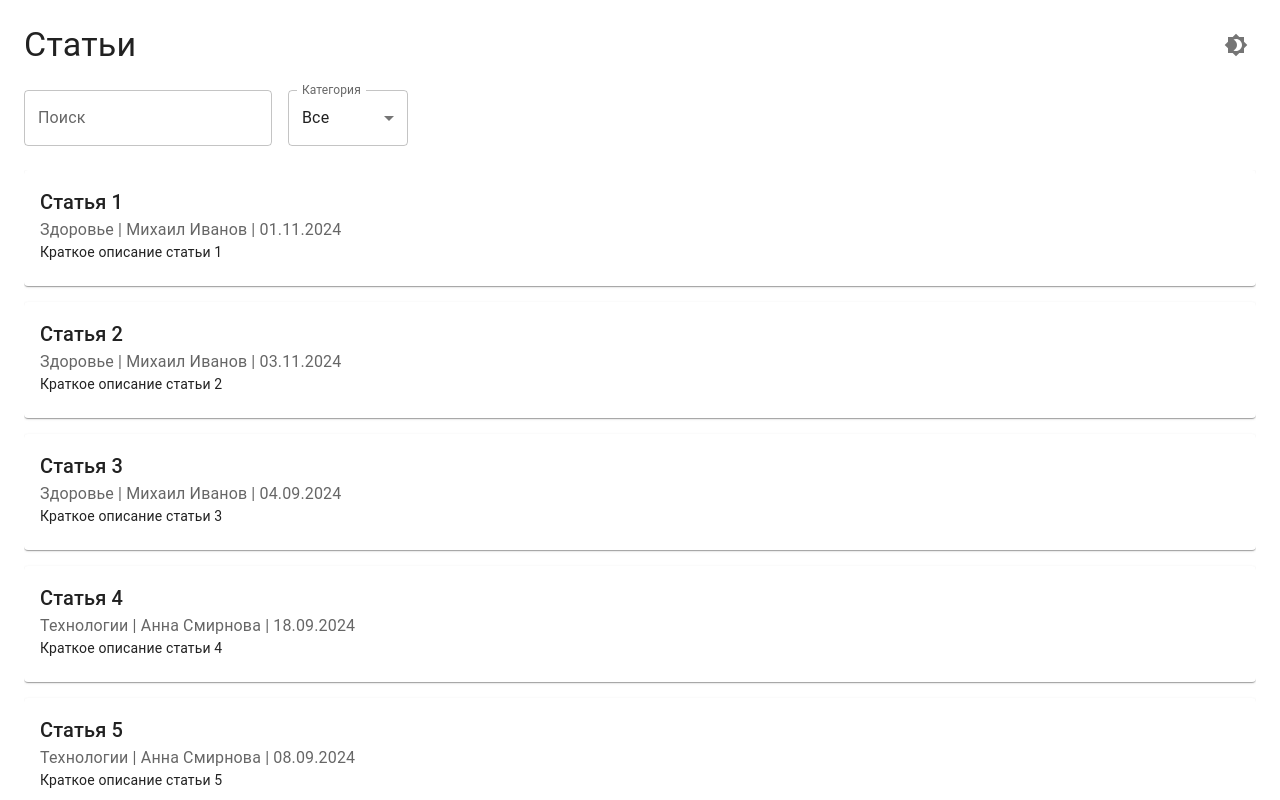
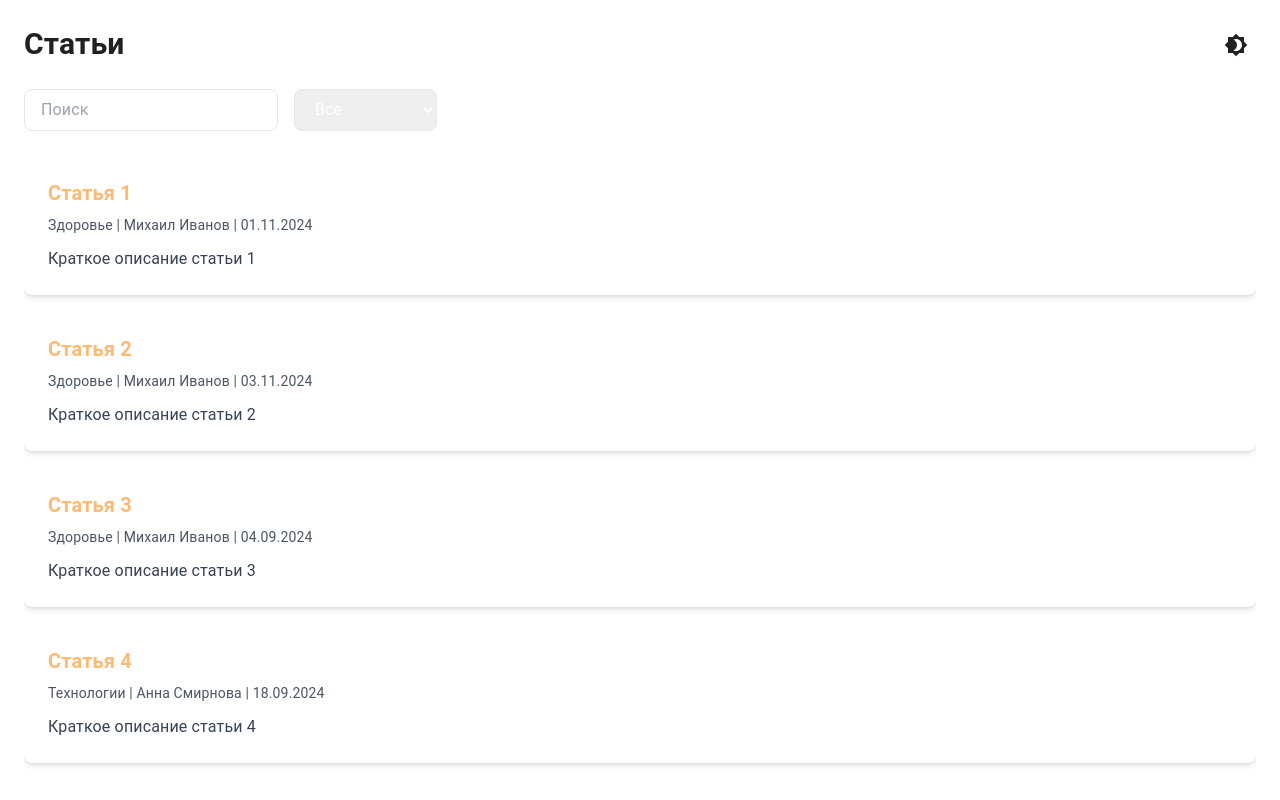
Before and after one commit to Uzo-Felix/pre-interview, a React (Create React App) app: page / in a window 1280 px wide. Shown: the top 800 px of the page. Built offline with nearby package versions, Linux system fonts and the light colour scheme.

Commit message:
style: tailwind css

```diff
--- a/src/App.tsx
+++ b/src/App.tsx
@@ -1,4 +1,3 @@
-import React from 'react';
 import { CssBaseline } from '@mui/material';
 import { ThemeProvider } from './contexts/ThemeContext';
 import ArticleList from './components/ArticleList';
--- a/src/components/ArticleList.tsx
+++ b/src/components/ArticleList.tsx
@@ -1,16 +1,4 @@
-import React, { useState, useEffect } from 'react';
-import {
-    Box,
-    Card,
-    CardContent,
-    TextField,
-    Select,
-    MenuItem,
-    FormControl,
-    InputLabel,
-    Typography,
-    IconButton,
-} from '@mui/material';
+import { useState, useEffect } from 'react';
 import Brightness4Icon from '@mui/icons-material/Brightness4';
 import Brightness7Icon from '@mui/icons-material/Brightness7';
 import InfiniteScroll from 'react-infinite-scroll-component';
@@ -54,61 +42,67 @@ const ArticleList = () => {
     };
 
     return (
-        <Box sx={{ p: 3 }}>
-            <Box sx={{ display: 'flex', justifyContent: 'space-between', mb: 3 }}>
-                <Typography variant="h4">Статьи</Typography>
-                <IconButton onClick={toggleTheme}>
+        <div className="p-6">
+            <div className="flex justify-between items-center mb-6">
+                <h1 className="text-3xl font-bold">Статьи</h1>
+                <button
+                    onClick={toggleTheme}
+                    className="p-2 rounded-full hover:bg-gray-200 dark:hover:bg-gray-700 transition-colors"
+                >
                     {isDarkMode ? <Brightness7Icon /> : <Brightness4Icon />}
-                </IconButton>
-            </Box>
+                </button>
+            </div>
 
-            <Box sx={{ display: 'flex', gap: 2, mb: 3 }}>
-                <TextField
-                    label="Поиск"
+            <div className="flex gap-4 mb-6">
+                <input
+                    type="text"
+                    placeholder="Поиск"
                     value={searchTerm}
                     onChange={(e) => {
                         setSearchTerm(e.target.value);
                         filterArticles(e.target.value, category);
                     }}
+                    className="px-4 py-2 border rounded-lg text-white focus:outline-none focus:ring-2 focus:ring-orange-300 dark:bg-gray-800 dark:border-gray-700"
                 />
-                <FormControl sx={{ minWidth: 120 }}>
-                    <InputLabel>Категория</InputLabel>
-                    <Select
+
+                <select
                     value={category}
-                        label="Категория"
                     onChange={(e) => {
                         setCategory(e.target.value);
                         filterArticles(searchTerm, e.target.value);
                     }}
+                    className="px-4 py-2 border rounded-lg text-white focus:outline-none focus:ring-2 focus:ring-orange-300 dark:bg-gray-800 dark:border-gray-700"
                 >
-                        <MenuItem value="all">Все</MenuItem>
-                        <MenuItem value="Технологии">Технологии</MenuItem>
-                        <MenuItem value="Наука">Наука</MenuItem>
-                        <MenuItem value="Здоровье">Здоровье</MenuItem>
-                        <MenuItem value="Бизнес">Бизнес</MenuItem>
-                    </Select>
-                </FormControl>
-            </Box>
+                    <option value="all">Все</option>
+                    <option value="Технологии">Технологии</option>
+                    <option value="Наука">Наука</option>
+                    <option value="Здоровье">Здоровье</option>
+                    <option value="Бизнес">Бизнес</option>
+                </select>
+            </div>
 
             <InfiniteScroll
                 dataLength={displayedArticles.length}
                 next={loadMore}
                 hasMore={displayedArticles.length < articles.length}
-                loader={<Typography>Загрузка...</Typography>}
+                loader={<p className="text-center py-4">Загрузка...</p>}
             >
+                <div className="space-y-4">
                     {displayedArticles.map((article) => (
-                    <Card key={article.id} sx={{ mb: 2 }}>
-                        <CardContent>
-                            <Typography variant="h6">{article.title}</Typography>
-                            <Typography color="textSecondary">
+                        <div
+                            key={article.id}
+                            className="p-6 rounded-lg shadow-md bg-white dark:bg-gray-800 transition-colors"
+                        >
+                            <h2 className="text-xl font-semibold mb-2 text-orange-300">{article.title}</h2>
+                            <p className="text-sm text-gray-600 dark:text-gray-400 mb-3">
                                 {article.category} | {article.author} | {new Date(article.date).toLocaleDateString('ru-RU')}
-                            </Typography>
-                            <Typography variant="body2">{article.description}</Typography>
-                        </CardContent>
-                    </Card>
+                            </p>
+                            <p className="text-gray-700 dark:text-gray-300">{article.description}</p>
+                        </div>
                     ))}
+                </div>
             </InfiniteScroll>
-        </Box>
+        </div>
     );
 };
 
--- a/src/index.css
+++ b/src/index.css
@@ -14,3 +14,20 @@ code {
   font-family: source-code-pro, Menlo, Monaco, Consolas, 'Courier New',
     monospace;
 }
+
+::-webkit-scrollbar {
+  width: 8px;
+}
+
+::-webkit-scrollbar-track {
+  background-color: whitesmoke;
+}
+
+::-webkit-scrollbar-thumb {
+  background-color: goldenrod;
+  border-radius: 3px;
+}
+
+::-webkit-scrollbar-thumb:hover {
+  background-color: orange;
+}
```
Lines whose indentation alone changed are shown as unchanged.
